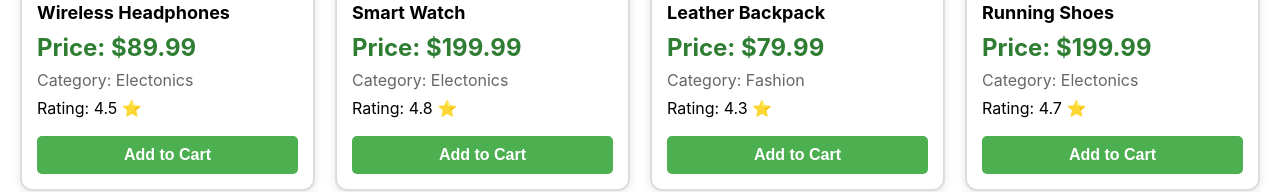
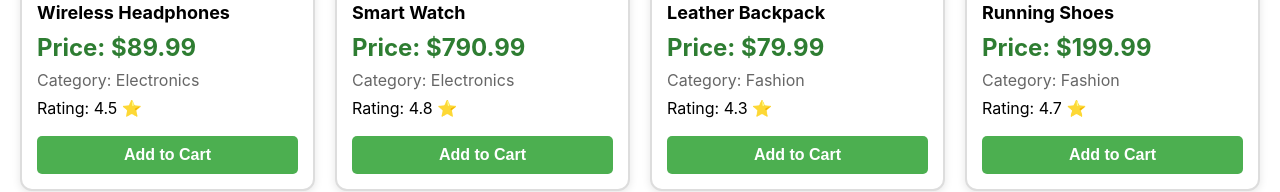
Before and after one commit to Yashas-webdev/my-ecommerce-store, a React (Vite) app: page / in a window 1280 px wide. Shown: the part 559-751 px from the top of the page. Built offline with nearby package versions, Linux system fonts and the light colour scheme.

Commit message:
Fixed the all category

```diff
--- a/src/App.jsx
+++ b/src/App.jsx
@@ -13,14 +13,14 @@ function App() {
    {id:1,
      name : 'Wireless Headphones',
      price : 89.99,
-     category : 'Electonics',
+     category : 'Electronics',
      image : 'https://images.unsplash.com/photo-1505740420928-5e560c06d30e?w=400',
      rating : 4.5
    },
    {id:2,
      name : 'Smart Watch',
-     price : 199.99,
-     category : 'Electonics',
+     price : 790.99,
+     category : 'Electronics',
      image : 'https://images.unsplash.com/photo-1523275335684-37898b6baf30?w=400',
      rating : 4.8
    },
@@ -34,7 +34,7 @@ function App() {
    {id:4,
      name : 'Running Shoes',
      price : 199.99,
-     category : 'Electonics',
+     category : 'Fashion',
      image : 'https://images.unsplash.com/photo-1542291026-7eec264c27ff?w=400',
      rating : 4.7
    },
```
